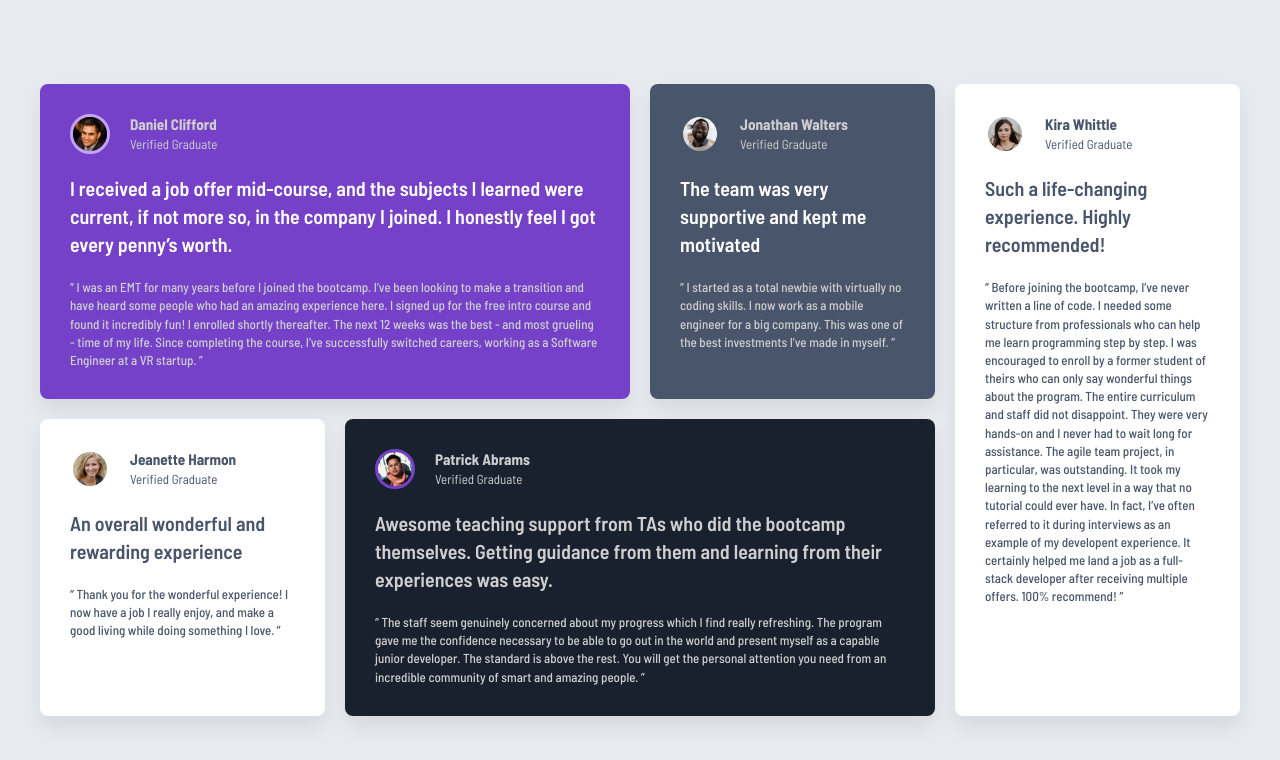
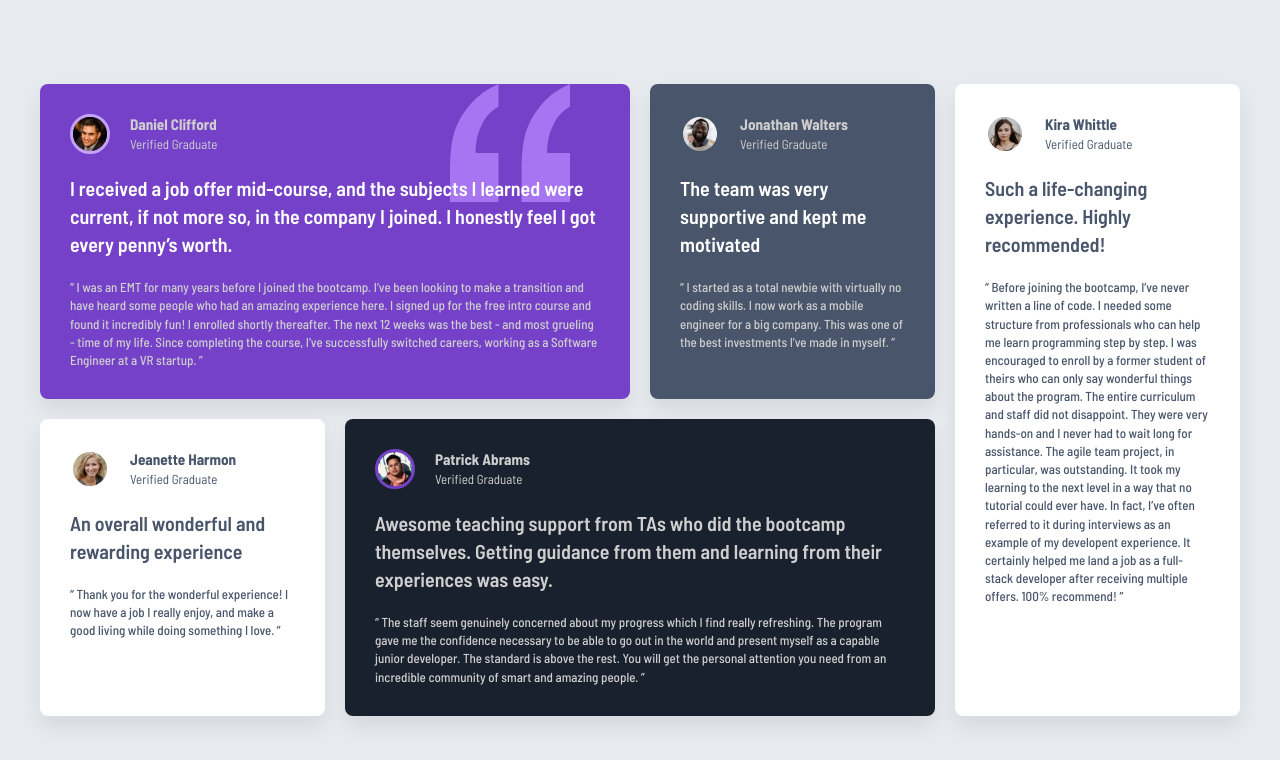
Before and after one commit to Ali-Zol/frontend-mentor-testimonials-grid-section, a plain HTML site: page index.html in a window 1280 px wide. Drawn offline with Linux system fonts and the light colour scheme.

Commit message:
style: add background quotation svg to Daniel's card

```diff
--- a/css/style.css
+++ b/css/style.css
@@ -59,6 +59,10 @@
   background-color: hsl(263, 55%, 52%);
   color: white;
   grid-area: daniel;
+  background-image: url('../images/bg-pattern-quotation.svg');
+  background-repeat: no-repeat;
+  background-position: top right 60px;
+  background-size: 120px;
 }
 
 .grid-container .card-daniel .author-info,
```
